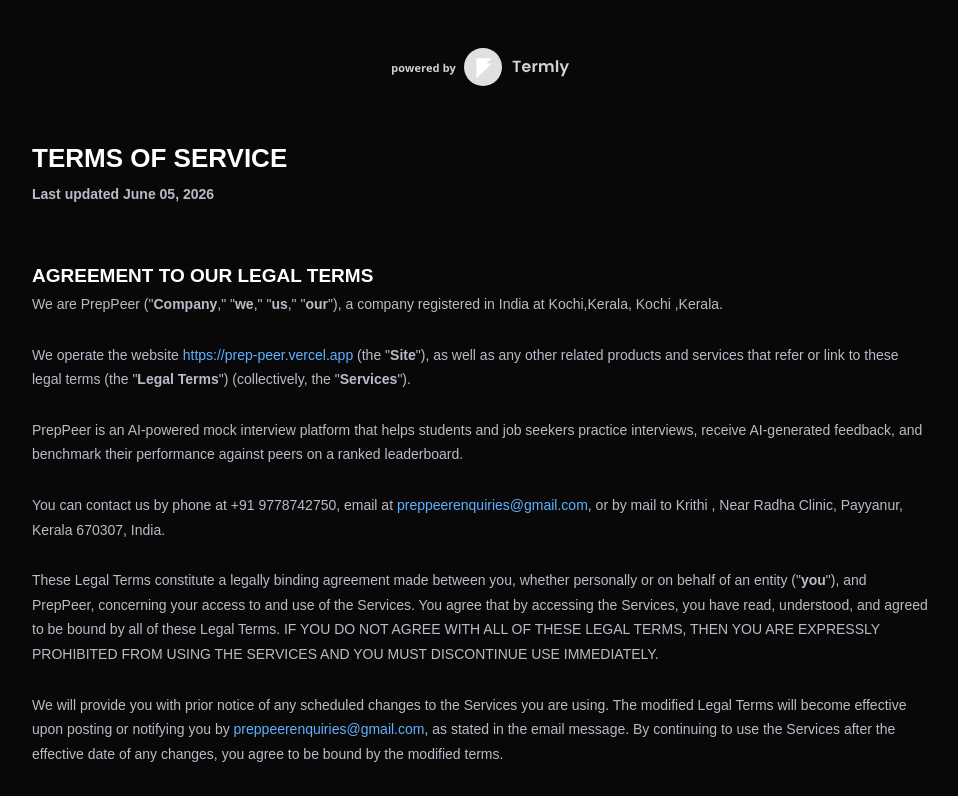
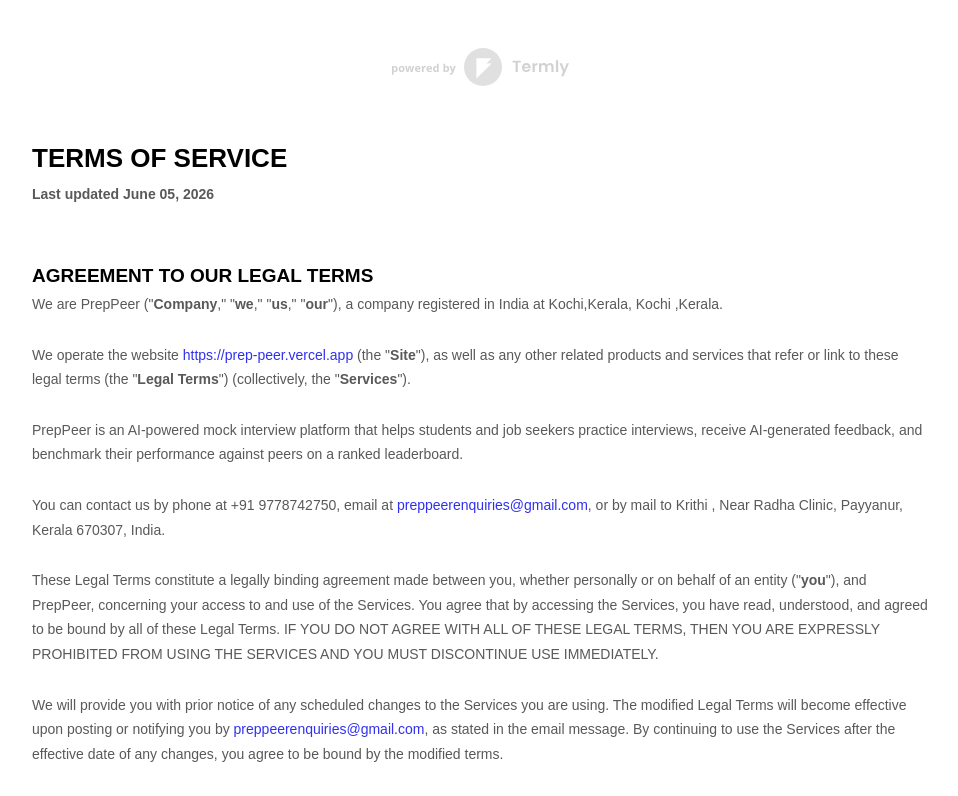
Before and after one commit to Rajat77a/PrepPeer, a Next.js app: page /terms in a window 1280 px wide. Shown: the top 796 px of the page, without its empty margins (160-1118 px from the left). Built offline with nearby package versions, Linux system fonts and the light colour scheme; a web font is replaced by a local one.

Commit message:
Use light Terms page theme

```diff
--- a/app/terms/page.tsx
+++ b/app/terms/page.tsx
@@ -14,26 +14,26 @@ const darkThemeOverrides = `
   #preppeer-terms [data-custom-class='heading_1'] *,
   #preppeer-terms [data-custom-class='heading_2'],
   #preppeer-terms [data-custom-class='heading_2'] * {
-    color: #ffffff !important;
+    color: #000000 !important;
   }
 
   #preppeer-terms [data-custom-class='subtitle'],
   #preppeer-terms [data-custom-class='subtitle'] *,
   #preppeer-terms [data-custom-class='body_text'],
   #preppeer-terms [data-custom-class='body_text'] * {
-    color: #b8bcc7 !important;
+    color: #595959 !important;
   }
 
   #preppeer-terms [data-custom-class='link'],
   #preppeer-terms [data-custom-class='link'] * {
-    color: #60b1ff !important;
+    color: #3030f1 !important;
   }
 
   #preppeer-terms h1,
   #preppeer-terms h2,
   #preppeer-terms h3,
   #preppeer-terms strong {
-    color: #ffffff !important;
+    color: #000000 !important;
   }
 
   #preppeer-terms p,
@@ -47,10 +47,10 @@ const darkThemeOverrides = `
 
 export default function TermsPage() {
   return (
-    <main className="min-h-screen bg-[#080808] px-5 py-12 text-white sm:px-8 lg:px-12">
+    <main className="min-h-screen bg-white px-5 py-12 text-black sm:px-8 lg:px-12">
       <article
         id="preppeer-terms"
-        className="mx-auto max-w-4xl font-inter text-[15px] leading-7 text-[#b8bcc7]"
+        className="mx-auto max-w-4xl font-inter text-[15px] leading-7 text-[#595959]"
         dangerouslySetInnerHTML={{ __html: termsHtml + darkThemeOverrides }}
       />
     </main>
```
